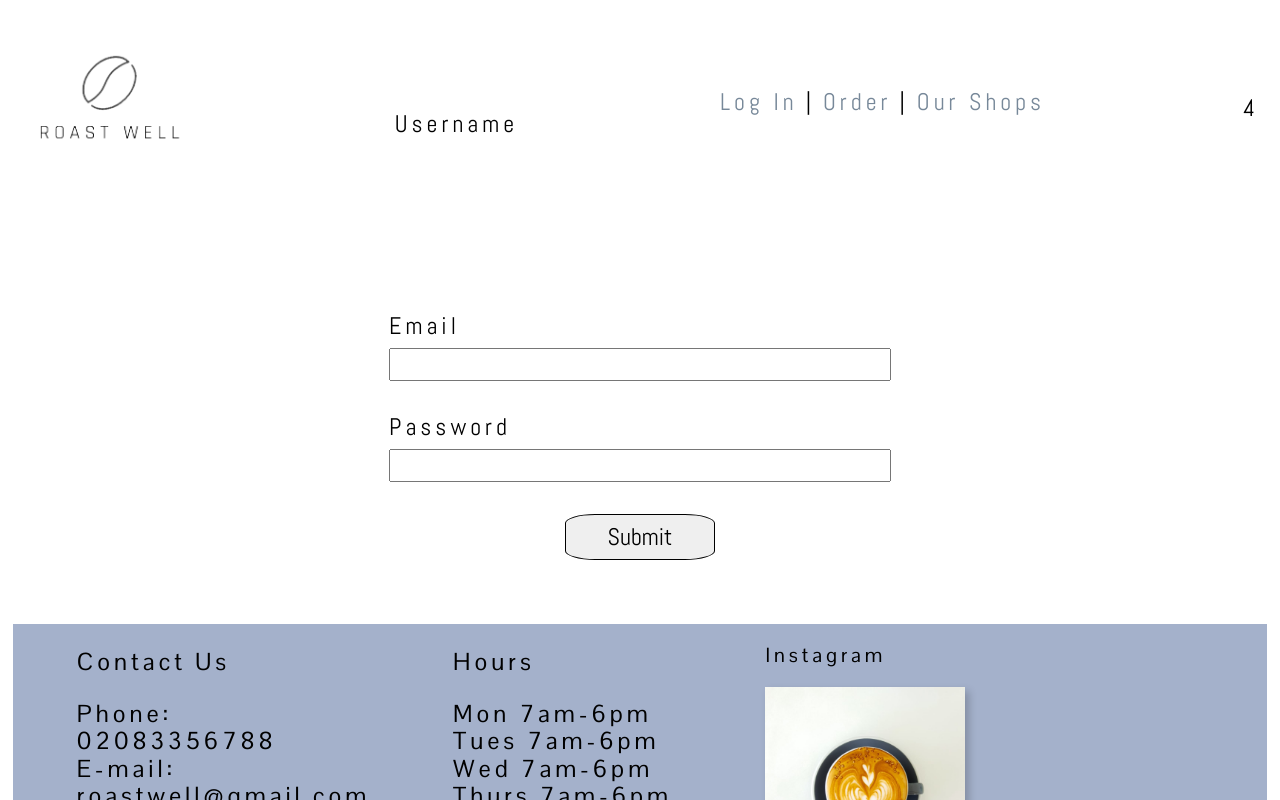
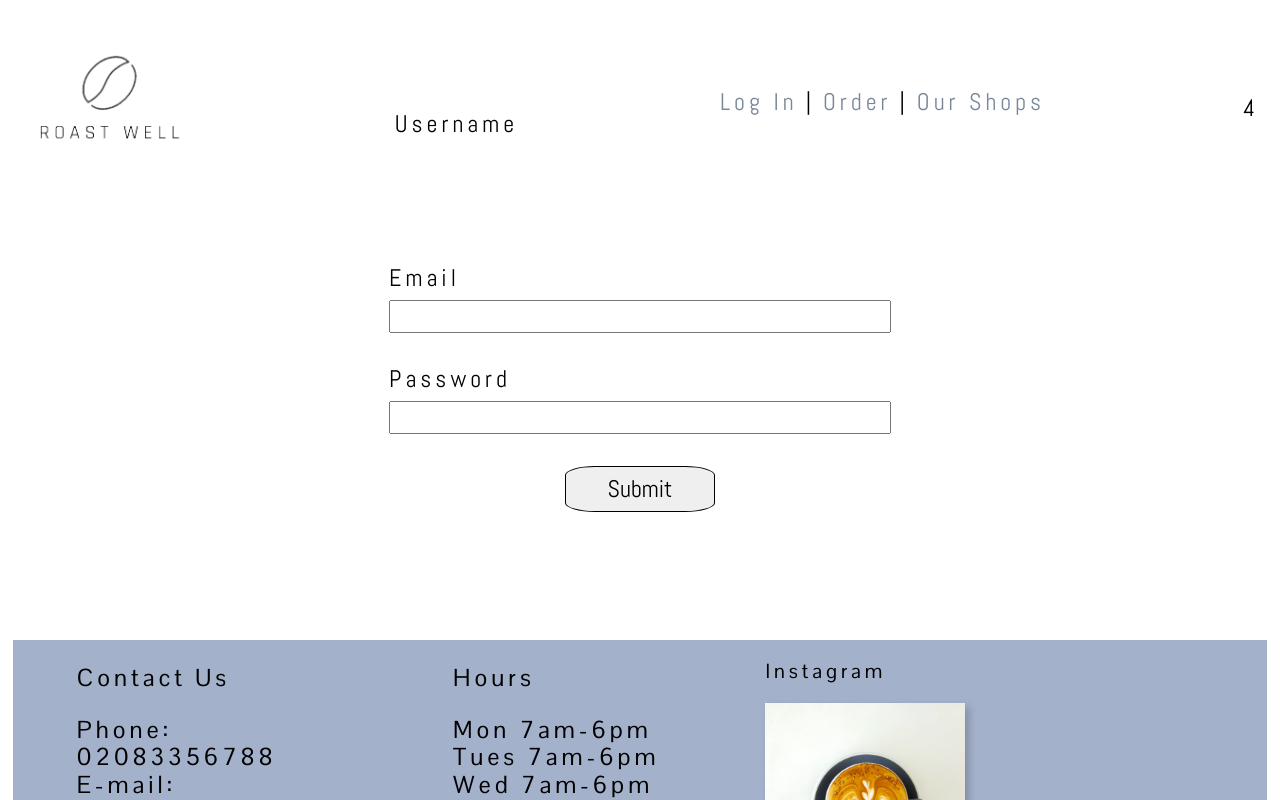
Before and after one commit to worpel/roast-well-coffee, a React (Create React App) app: page /login in a window 1280 px wide. Shown: the top 800 px of the page. Built offline with nearby package versions, Linux system fonts and the light colour scheme.

Commit message:
Minor tweaks to margins of login page

```diff
--- a/src/Components/Login/Login.js
+++ b/src/Components/Login/Login.js
@@ -4,7 +4,7 @@ import './Login.css';
 class Login extends Component {
   render() {
     return (
-      <div className="mv5 flex flex-column w-40 center">
+      <div className="mt3 mb6 flex flex-column w-40 center">
         <label htmlFor="email">Email</label>
           <input className="mb4 mt2" name="email" type="email"/>
           <label htmlFor="password">Password</label>
```
